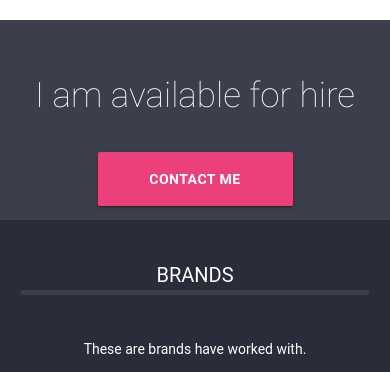
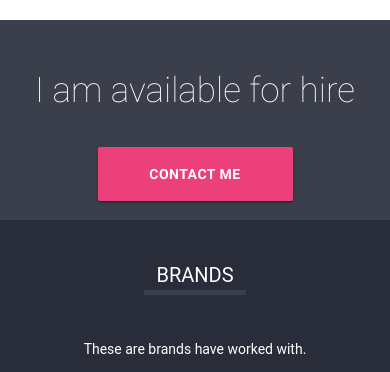
Before and after one commit to cuteblacky/about, a plain HTML site: page index.html in a window 390 px wide. Shown: the part 8308-8680 px from the top of the page. Drawn offline with nearby package versions, Linux system fonts and the light colour scheme; a script that the page names is missing; a small style sheet from the web is missing; a web font is replaced by a local one.

Commit message:
Mobile Responsiveness

```diff
--- a/index.html
+++ b/index.html
@@ -1021,23 +1021,22 @@
 
 
   <div class="row" style="background: #292c39; height: 800px;">
-    <div class="row" style="background: #3b3f4b; height: 200px; padding-top: 20px; ">
+    <div class="row" style="background: #3b3f4b; height: 200px; padding-top: 15px;">
 
-      <div class="col s12 m5 offset-m2 center-align white-text"  style="font-size: 35px; font-weight:lighter; margin-top: 30px;">
+          <div class="col s12 m8 l5 offset-l2 center-align white-text" style="font-size: 35px; font-weight:lighter; margin-top: 30px;">
             I am available for hire
           </div>
 
-      <div class="col s6 offset-s3 m3 waves-effect waves-light btn-large pink lighten-1" style="font-weight: bold; margin-top: 30px;">
+          <div class="col s6 offset-s3 m3 l2 waves-effect waves-light btn-large pink lighten-1" style="font-weight: bold; margin-top: 30px;">
             CONTACT ME
           </div>
-
 
   </div>
 
     <div class="row" style="background: #292c39;">
       <div class="col s12 center-align">
 
-        <div class="col s12 m2 offset-m5 center-align">
+        <div class="col s4 offset-s4 m2 offset-m5 l2 offset-l5 center-align">
           <p style="color: #fff; border-bottom: 5px solid #3b3f4b; font-size:15pt;">BRANDS</p>
         </div>
         <div class="col s12 white-text" style="margin-top: 10px; ">
@@ -1053,7 +1052,7 @@
 
           </div>
           <div class="col s3 ">
-              <img src="http://res.cloudinary.com/cuteblacky/image/upload/v1518142001/buttercashShortLogo_gsfnr1.svg"  height="50px" />
+            <img src="http://res.cloudinary.com/cuteblacky/image/upload/v1518142001/buttercashShortLogo_gsfnr1.svg" height="50px" />
 
 
           </div>
@@ -1077,7 +1076,7 @@
     <div class="row" style="background: #292c39;">
       <div class="col s12 center-align">
 
-        <div class="col s6 offset-s3 m6 offset-m3 l2 offset-l5">
+        <div class="col s6 offset-s3 m4 offset-m4 l2 offset-l5">
           <p style="color: #fff; border-bottom: 5px solid #3b3f4b;">WORDS FROM CLIENTS</p>
         </div>
         <div class=" col s12" style="margin-top: 10px;">
@@ -1168,76 +1167,6 @@
   </footer>
 
 
-
-
-
-
-
-
-
-  <!--
-    <div class " row col s12" style="height: 4px; background: #0a7ecc;">
-
-
-    </div>
-    <div class " row col s12" style="height: 4px; background: #000000;">
-
-
-    </div>
-
-    <div class=" col s12" style="background: #48f786; height: 400px;">
-
-
-      <div class="row">
-        <div class="col s6" style="border-right: 2px solid #000000; height: 100px;">
-
-        </div>
-      </div>
-
-      <div class="row">
-        <div class="col s6 offset-s3 center-align">
-          <h2>Let's work together!</h2>
-          <p style="font-size: 15pt;">Email me to get started.</p>
-        </div>
-      </div>
-
-
-
-      <div class="row">
-        <div class="row col s8 offset-s2" style="border-top: 2px solid #000000; margin-top:20px; position: absolute;">
-
-        </div>
-        <div class="col s2 offset-s5 center-align " style="border: 2px solid black; padding: 10px; border-radius: 20px; position: absolute; background: #48f786;">
-          Ok, Let's go
-        </div>
-
-      </div>
-
-
-    </div>
-    <div class="col s12" style="background: #247BA0;">
-      <div class=" row pt-4 ">
-        <iframe class="embedly-embed col s12" src="https://johncornelius.typeform.com/to/V89bC0" height="500" scrolling="no" frameborder="0" allowfullscreen></iframe>
-
-      </div>
-
-    </div>
-
-
-  </div>
-
-
-
-  <footer class=" page-footer black">
-    <div class="footer-copyright">
-      <div class="container">
-        © 2018 Copyright Cuteblacky, Inc.
-
-      </div>
-    </div>
-  </footer> -->
-
-
   <!--Import jQuery before materialize.js-->
   <script type="text/javascript" src="https://code.jquery.com/jquery-3.2.1.min.js"></script>
 
@@ -1250,7 +1179,7 @@
   <script src="https://maxcdn.bootstrapcdn.com/bootstrap/4.0.0-alpha.6/js/bootstrap.min.js" integrity="sha384-vBWWzlZJ8ea9aCX4pEW3rVHjgjt7zpkNpZk+02D9phzyeVkE+jo0ieGizqPLForn" crossorigin="anonymous"></script>
 
 <!-- Go to www.addthis.com/dashboard to customize your tools -->
-  <!-- <script type="text/javascript" src="//s7.addthis.com/js/300/addthis_widget.js#pubid=ra-5a886dcef28ace1e"></script> -->
+<script type="text/javascript" src="https://s7.addthis.com/js/300/addthis_widget.js#pubid=ra-5a886dcef28ace1e"></script>
 </body>
 
 </html>
```
Lines whose indentation alone changed are shown as unchanged.
